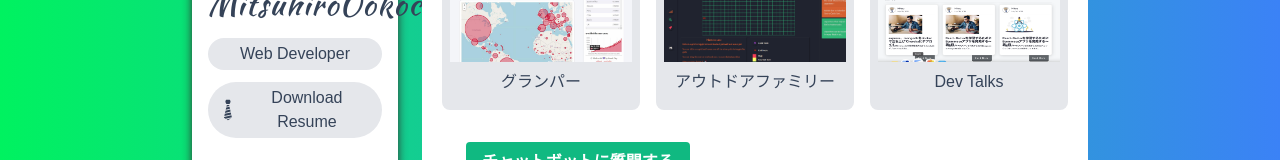
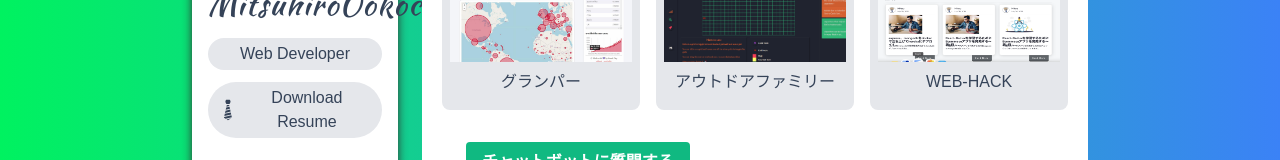
Before and after one commit to mitsuhiro0602/portfolio-web-mitsu, a Next.js app: page /projects in a window 1280 px wide. Shown: the part 237-397 px from the top of the page. Built offline with nearby package versions, Linux system fonts and the light colour scheme.

Commit message:
key-tech change

```diff
--- a/data.ts
+++ b/data.ts
@@ -140,22 +140,14 @@ export const projects: IProject[] = [
 
   {
     id:3,
-    name: "Dev Talks",
+    name: "WEB-HACK",
     image_path: "/images/blog.png",
     deployed_url: "https://www.web-hack.net/",
-    github_url: "https://github.com/Dey-Sumit/Dev-talks",
+    github_url: "https://github.com/mitsuhiro0602/nextjs_blog/blob/main/README.md",
     category: ["Next.js"],
     description:
-      "Social Media app for developers who can share project,create posts,etc...",
-    key_techs: [
-      "React",
-      "Redux",
-      "Node",
-      "Express",
-      "Mongo",
-      "REST API",
-      "Bootstrap",
-    ],
+      "技術ブログの作成",
+    key_techs: ["Next.js"],
   },
 
   // {
```
